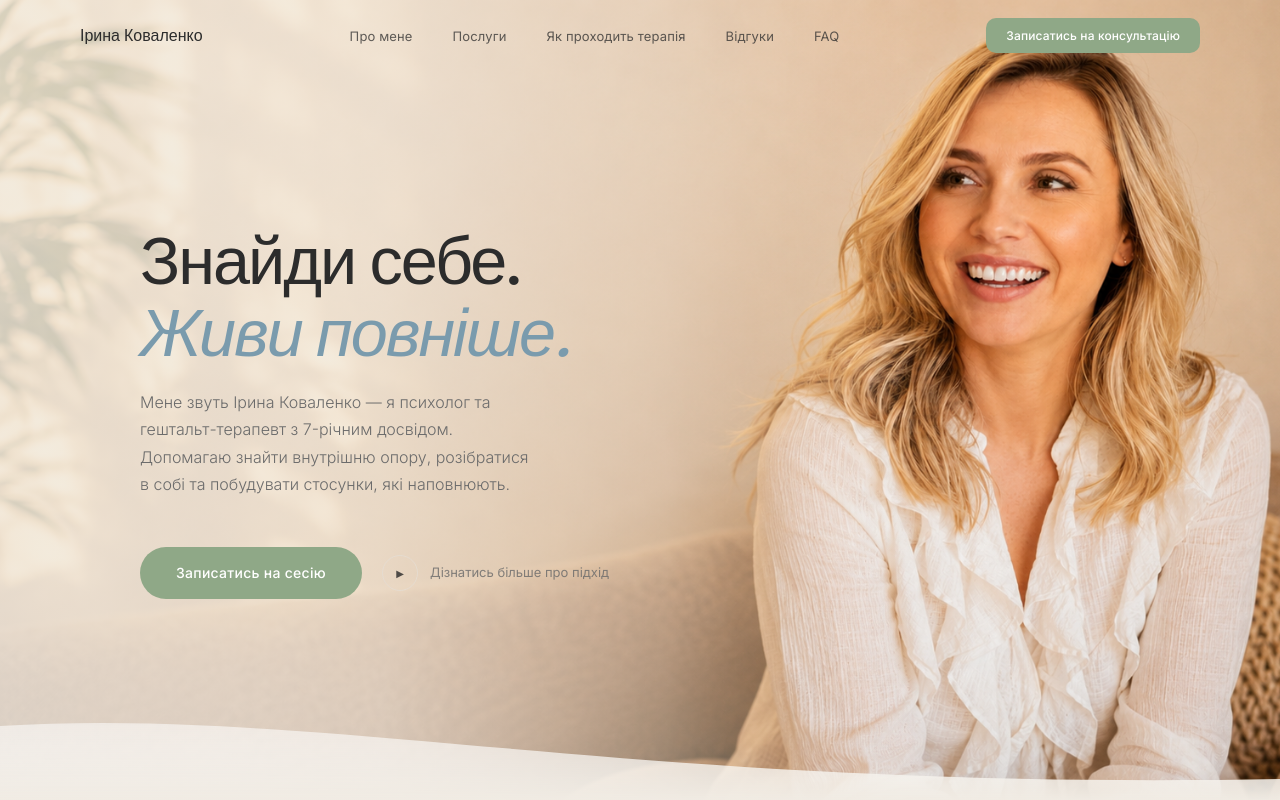
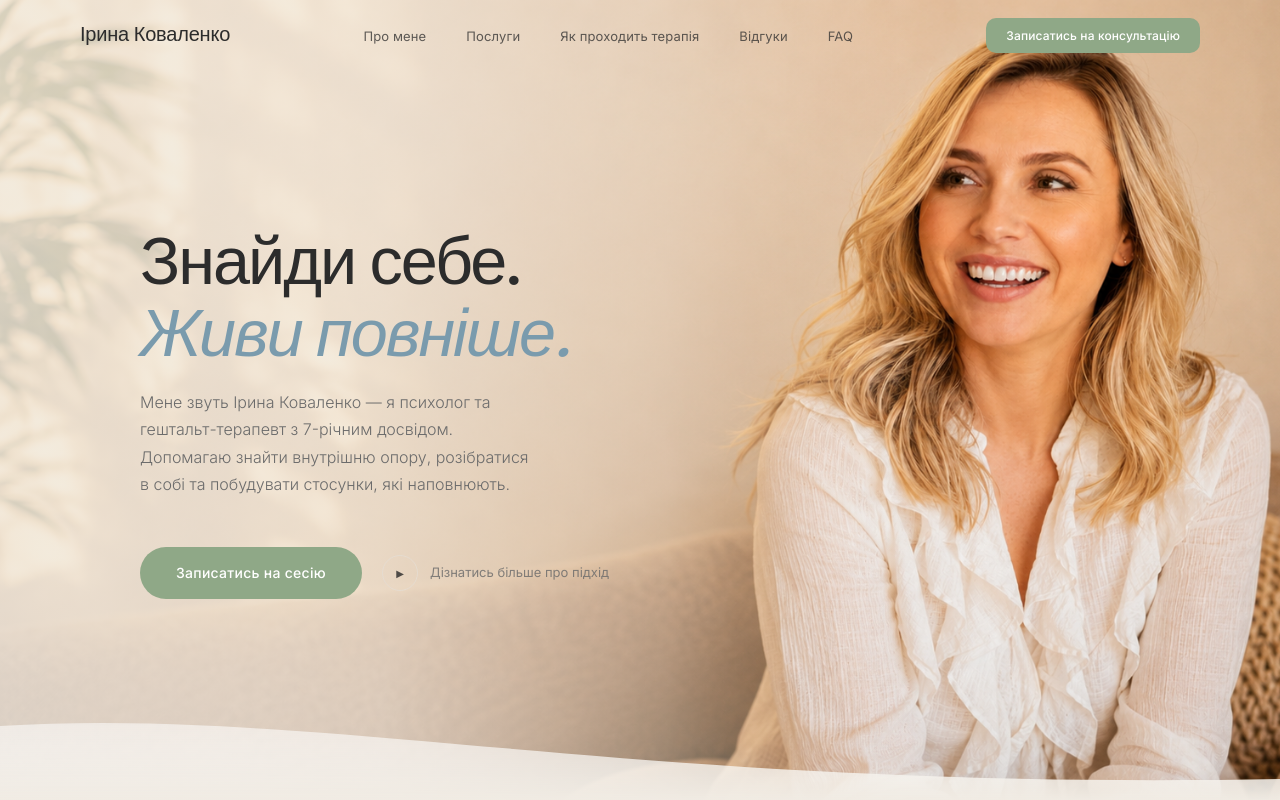
Before and after one commit to danylonahorniuk/psychologist-landing, a Next.js app: page / in a window 1280 px wide. Shown: the top 800 px of the page. Built offline with nearby package versions, Linux system fonts and the light colour scheme.

Commit message:
fix: nav name Playfair 20px weight 500

```diff
--- a/components/Nav.tsx
+++ b/components/Nav.tsx
@@ -37,7 +37,7 @@ export default function Nav() {
         <div className="nav-inner">
           {/* Name */}
           <a href="#" style={{ textDecoration: "none" }}>
-            <span style={{ fontFamily: "var(--font-playfair), serif", fontSize: "16px", fontWeight: 400, color: "var(--text)", letterSpacing: "0em", lineHeight: 1 }}>
+            <span style={{ fontFamily: "var(--font-playfair), serif", fontSize: "20px", fontWeight: 500, color: "var(--text)", letterSpacing: "-0.01em", lineHeight: 1 }}>
               Ірина Коваленко
             </span>
           </a>
```
